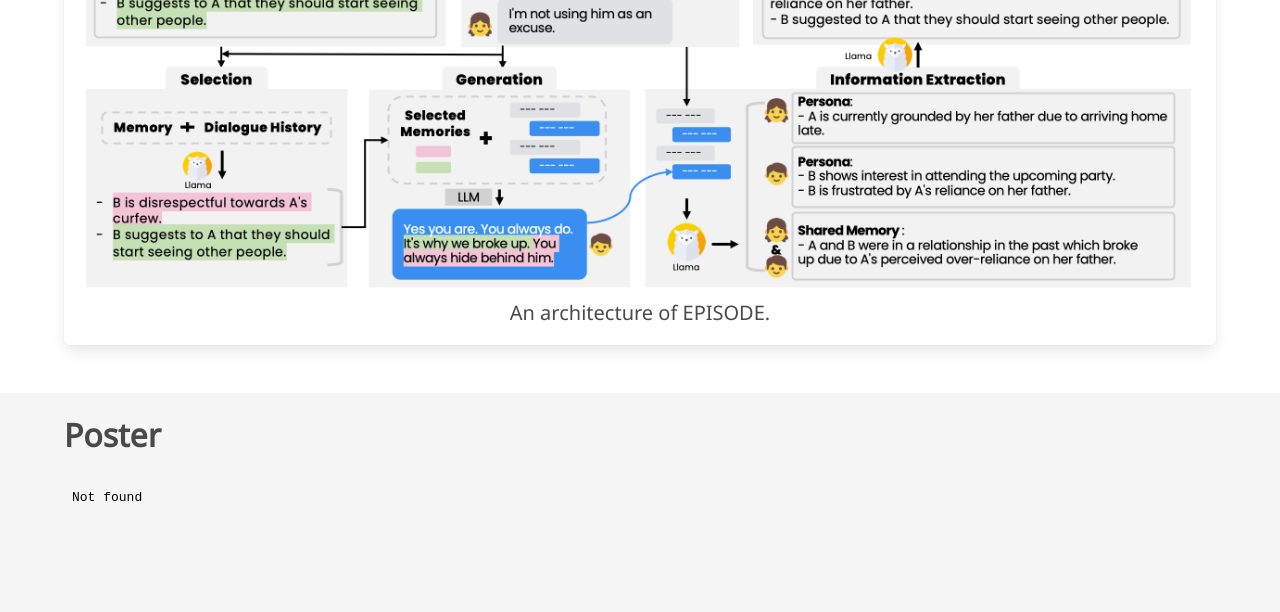
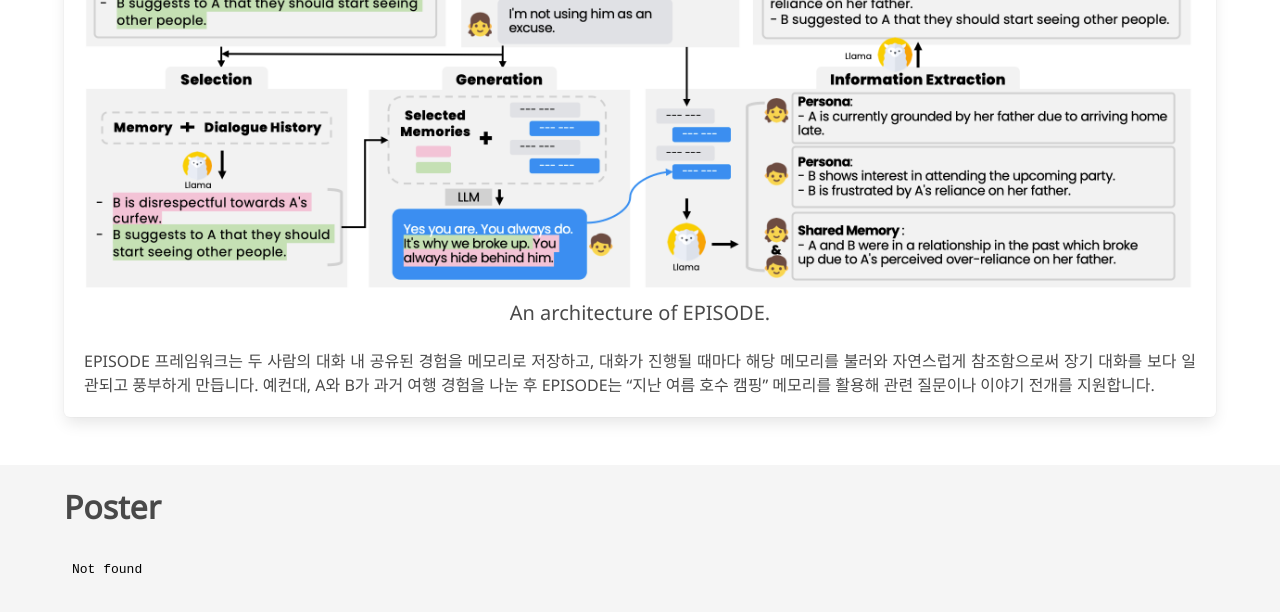
Before and after one commit to e1kim/SHARE-Shared-Memory, a plain HTML site: page index.html in a window 1280 px wide. Shown: the part 2061-2673 px from the top of the page. Drawn offline with nearby package versions, Linux system fonts and the light colour scheme; some icons are missing; a web font is replaced by a local one.

Commit message:
Update index.html

```diff
--- a/index.html
+++ b/index.html
@@ -153,6 +153,14 @@
       <p class="subtitle has-text-centered mt-2">
         An architecture of EPISODE.
       </p>
+      <div class="content has-text-justified mt-4">
+        <p>
+          <!-- 예시 텍스트: EPISODE에 대한 상세 설명을 여기에 작성하세요 -->
+          EPISODE 프레임워크는 두 사람의 대화 내 공유된 경험을 메모리로 저장하고, 대화가 진행될 때마다
+          해당 메모리를 불러와 자연스럽게 참조함으로써 장기 대화를 보다 일관되고 풍부하게 만듭니다.
+          예컨대, A와 B가 과거 여행 경험을 나눈 후 EPISODE는 “지난 여름 호수 캠핑” 메모리를 활용해
+          관련 질문이나 이야기 전개를 지원합니다.
+        </p>
     </div>
 
   </div>
```
